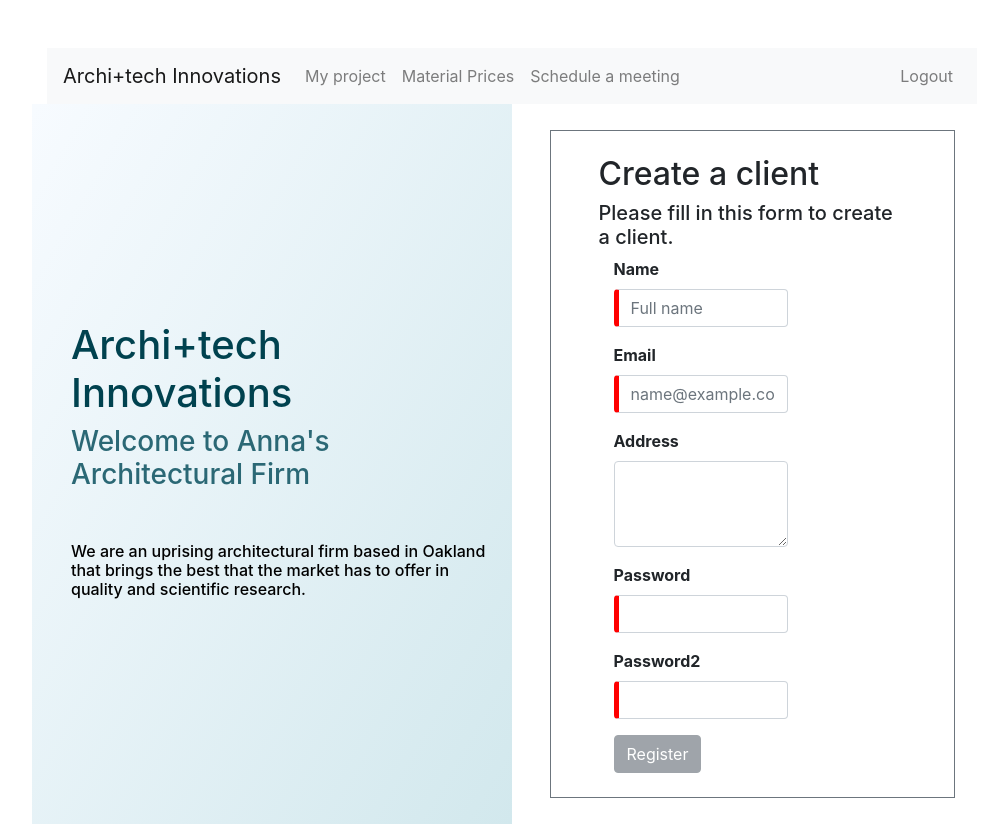
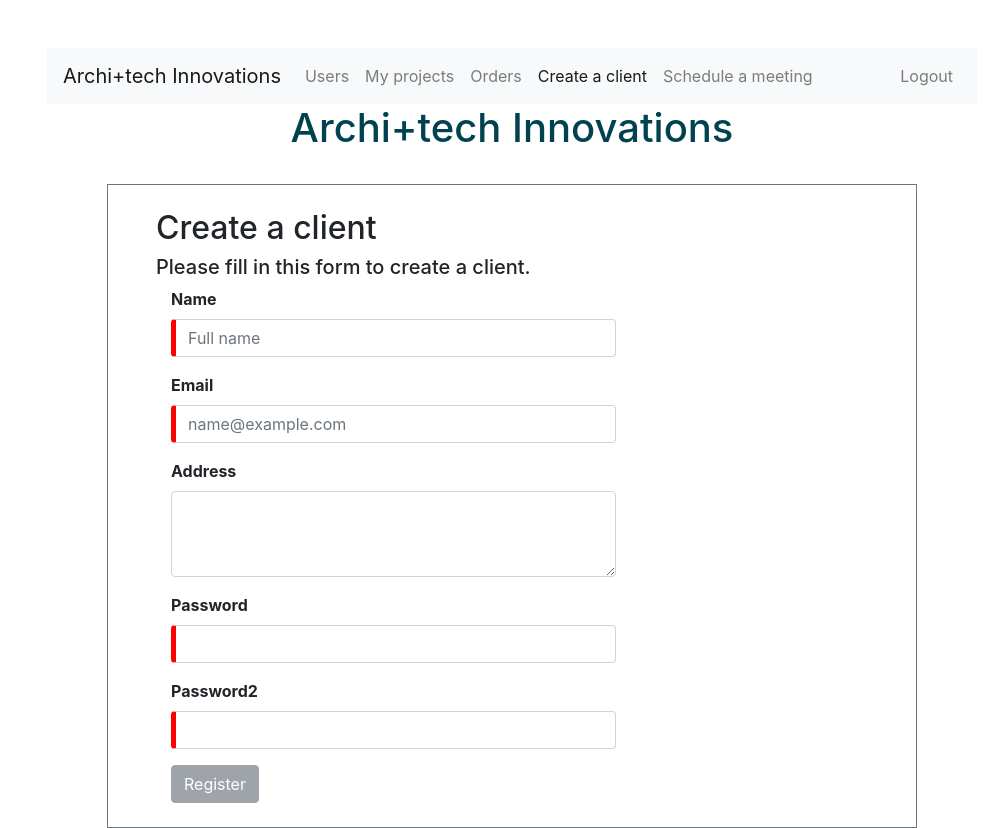
Before and after one commit to Quetellen/Assignment-Anna-Architect, an Angular app: page /client-creation in a window 1280 px wide. Both pictures are taken after typing "name@example.com", "Sample123" into the empty fields and a click on the button "Submit". Shown: the whole page, without its empty margins (128-1114 px from the left). Built offline with nearby package versions, Linux system fonts and the light colour scheme.

Commit message:
my first commit

```diff
--- a/src/app/app-routing.module.ts
+++ b/src/app/app-routing.module.ts
@@ -4,12 +4,14 @@ import { ClientMeetingComponent } from './client-meeting/client-meeting.componen
 import { ClientCreationComponent } from './client-creation/client-creation.component';
 import { MyProjectComponent } from './my-project/my-project.component';
 import { MaterialPricesComponent } from './material-prices/material-prices.component';
+import { UsersComponent } from './users/users.component';
 
 const routes: Routes = [
   {path:'client-meeting', component: ClientMeetingComponent},
   {path:'My-project', component: MyProjectComponent},
   {path:'material-prices', component: MaterialPricesComponent},
-  {path: 'client-creation', component: ClientCreationComponent}
+  {path: 'client-creation', component: ClientCreationComponent},
+  {path: 'users', component: UsersComponent}
 ];
 
 @NgModule({
--- a/src/app/app.component.html
+++ b/src/app/app.component.html
@@ -1,5 +1,5 @@
 <div class="container mt-5">
   <app-login *ngIf="!authenticated" (userAuthenticated)="onAuthenticated($event)"></app-login>
   <app-dashboard *ngIf="authenticated" (userAuthenticated)="onAuthenticated($event)"></app-dashboard>
-  <router-outlet></router-outlet>
+
 </div>
--- a/src/app/app.module.ts
+++ b/src/app/app.module.ts
@@ -10,6 +10,7 @@ import { ClientMeetingComponent } from './client-meeting/client-meeting.componen
 import { DashboardComponent } from './dashboard/dashboard.component';
 import { MaterialPricesComponent } from './material-prices/material-prices.component';
 import { MyProjectComponent } from './my-project/my-project.component';
+import { UsersComponent } from './users/users.component';
 
 
 @NgModule({
@@ -20,7 +21,8 @@ import { MyProjectComponent } from './my-project/my-project.component';
     ClientMeetingComponent,
     DashboardComponent,
     MaterialPricesComponent,
-    MyProjectComponent
+    MyProjectComponent,
+    UsersComponent
   ],
   imports: [
     BrowserModule,
--- a/src/app/client-creation/client-creation.component.css
+++ b/src/app/client-creation/client-creation.component.css
@@ -4,11 +4,10 @@
     font-size: 14px
 }
 h1{
+    text-align: center;
     color: #00424f;
 }
-h3{
-    color:#2b6875
-}
+
 
 .row {
     height: 90vh;
--- a/src/app/client-creation/client-creation.component.html
+++ b/src/app/client-creation/client-creation.component.html
@@ -1,17 +1,8 @@
-<div class="row">
-    <div class="col-sm title center-v">
-        <div class="pl-4">
-            <div>
-                <h1>Archi+tech Innovations</h1>
-                <h3> Welcome to Anna's Architectural Firm </h3>
-              </div>
-              <br><br>
-              <div>
-                <h6>We are an uprising architectural firm based in Oakland that brings the best
-                    that the market has to offer in quality and scientific research.</h6>
-              </div>
-        </div>
-    </div>
+<div>
+    <h1>Archi+tech Innovations</h1>
+    <br>
+</div>
+
     <div class="col-sm center">
         <div class="border border-secondary px-5 py-4 w-90">
             <div>
@@ -51,6 +42,6 @@
             </div>
         </div>
     </div>
-</div>
+
 
 <router-outlet></router-outlet>
--- a/src/app/dashboard/dashboard.component.html
+++ b/src/app/dashboard/dashboard.component.html
@@ -8,11 +8,17 @@
     <div class="collapse navbar-collapse" id="navbarSupportedContent">
       <ul class="navbar-nav mr-auto">
         <li class="nav-item" routerLinkActive="active" [routerLinkActiveOptions]="{exact: true}">
-          <a class="nav-link" routerLink="/My-project">My project</a>
+          <a class="nav-link" routerLink="/users">Users</a>
         </li>
         <li class="nav-item" routerLinkActive="active">
-          <a class="nav-link" routerLink="/material-prices">Material Prices</a>
+          <a class="nav-link" routerLink="/My-project">My projects</a>
         </li>
+        <li class="nav-item" routerLinkActive="active">
+          <a class="nav-link" routerLink="/material-prices">Orders</a>
+        </li>
+        <li class="nav-item" routerLinkActive="active">
+          <a class="nav-link" routerLink="/client-creation">Create a client</a>
+      </li>
         <li class="nav-item" routerLinkActive="active">
             <a class="nav-link" routerLink="/client-meeting">Schedule a meeting</a>
         </li>
@@ -24,3 +30,5 @@
       </ul>
     </div>
   </nav>
+
+  <router-outlet></router-outlet>
--- a/src/app/login/login.component.html
+++ b/src/app/login/login.component.html
@@ -26,10 +26,6 @@
                 </div>
                 <div class="text-center mt-4">
                     <button type="submit" class="btn btn-secondary" (click)="onValidate()">Submit</button>
-                </div> <br>
-                <div>
-                    <h6>Don't have an account? Register with us here!</h6>
-                    <a routerLinkActive="active" class="nav-link" routerLink="/client-creation">Register here</a>
                 </div>
             </div>
         </div>
--- /dev/null
+++ b/src/app/users/users.component.html
@@ -0,0 +1 @@
+<p>users works!</p>
```
Also changed, not shown: src/app/users/users.component.ts (added, +10 -0 lines), src/app/users/users.component.css (added), 1 other file (tests, documents, lock files or other folders).
